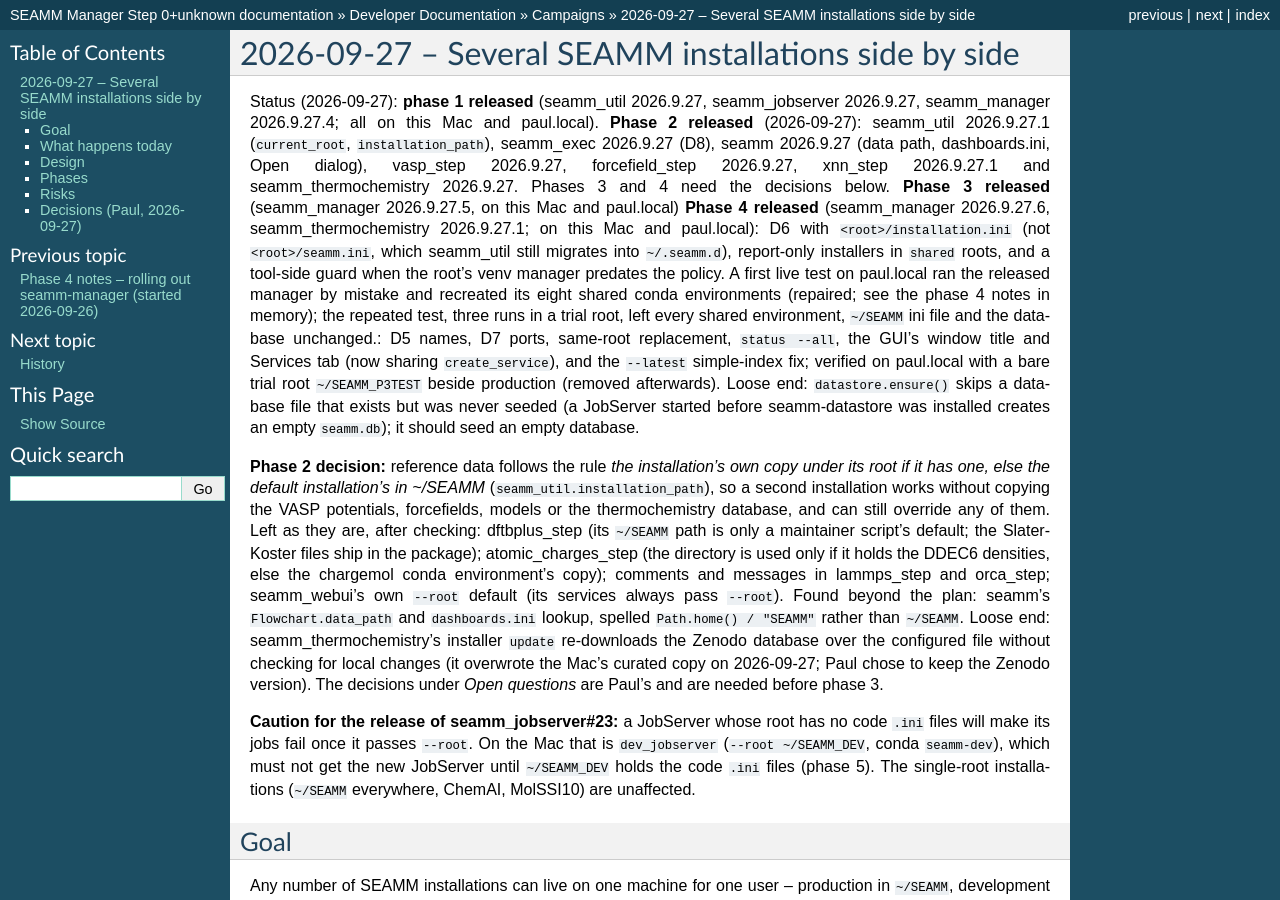
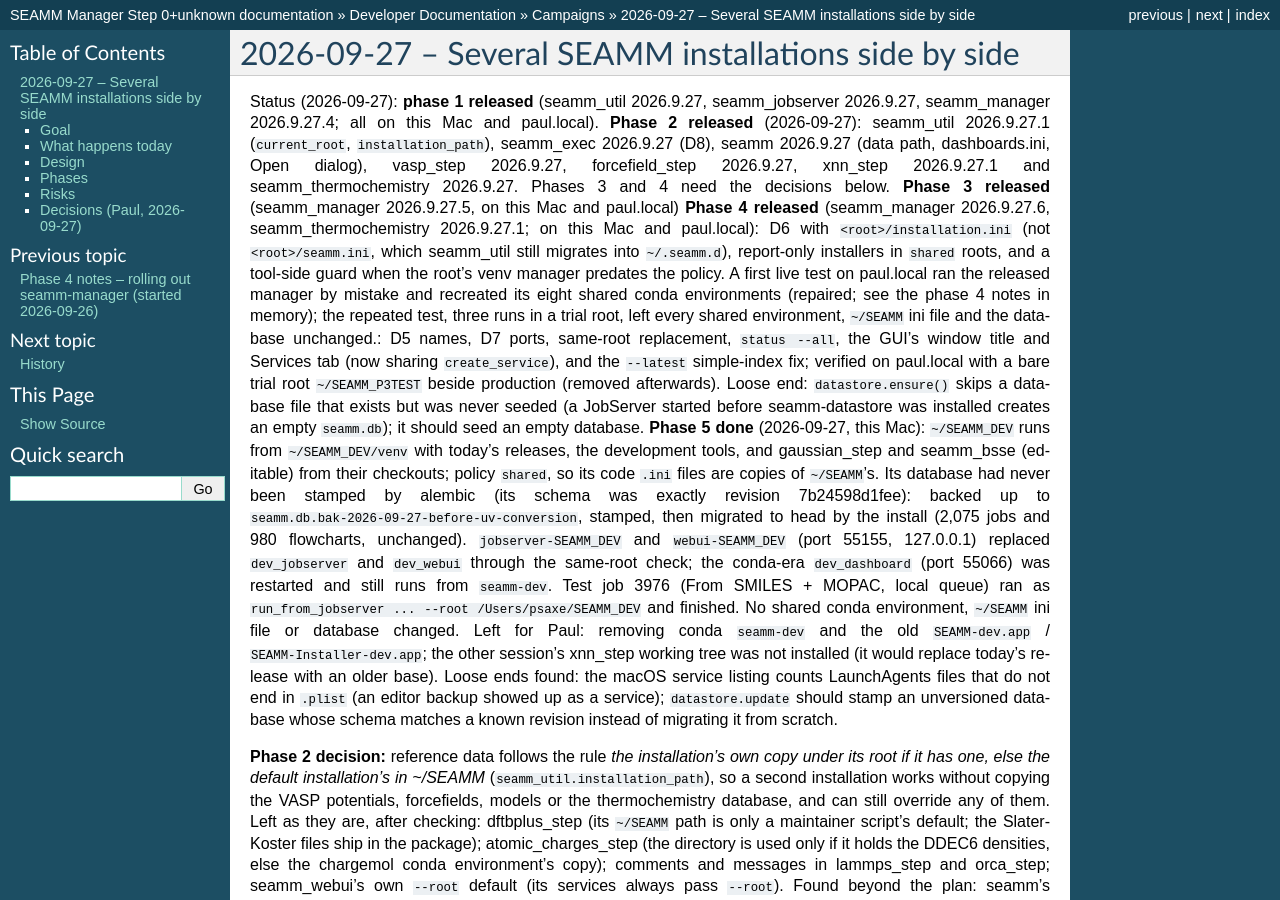
Before and after one commit to molssi-seamm/seamm_manager, a Sphinx documentation site: the page built from docs/developer_guide/campaigns/2026-09-27/index.rst, in a window 1280 px wide and 900 px high. Built offline with Sphinx 7.4.7, drawn with Linux system fonts in a browser that asks for light colours; pages that are not in the unit, such as notebooks, are missing from menus.

Commit message:
Docs: phase 5 done (~/SEAMM_DEV converted)
Co-Authored-By: Claude Opus 5.5 <noreply@anthropic.com>

```diff
--- a/docs/developer_guide/campaigns/2026-09-27/index.rst
+++ b/docs/developer_guide/campaigns/2026-09-27/index.rst
@@ -12,7 +12,24 @@ tab (now sharing ``create_service``), and the ``--latest`` simple-index fix; ver
 on paul.local with a bare trial root ``~/SEAMM_P3TEST`` beside production (removed
 afterwards). Loose end: ``datastore.ensure()`` skips a database file that exists but
 was never seeded (a JobServer started before seamm-datastore was installed creates an
-empty ``seamm.db``); it should seed an empty database.
+empty ``seamm.db``); it should seed an empty database. **Phase 5 done** (2026-09-27, this Mac): ``~/SEAMM_DEV`` runs from
+``~/SEAMM_DEV/venv`` with today's releases, the development tools, and gaussian_step
+and seamm_bsse (editable) from their checkouts; policy ``shared``, so its code ``.ini``
+files are copies of ``~/SEAMM``'s. Its database had never been stamped by alembic (its
+schema was exactly revision 7b24598d1fee): backed up to
+``seamm.db.bak-2026-09-27-before-uv-conversion``, stamped, then migrated to head by the
+install (2,075 jobs and 980 flowcharts, unchanged). ``jobserver-SEAMM_DEV`` and
+``webui-SEAMM_DEV`` (port 55155, 127.0.0.1) replaced ``dev_jobserver`` and ``dev_webui``
+through the same-root check; the conda-era ``dev_dashboard`` (port 55066) was restarted
+and still runs from ``seamm-dev``. Test job 3976 (From SMILES + MOPAC, local queue) ran
+as ``run_from_jobserver ... --root /Users/psaxe/SEAMM_DEV`` and finished. No shared
+conda environment, ``~/SEAMM`` ini file or database changed. Left for Paul: removing
+conda ``seamm-dev`` and the old ``SEAMM-dev.app`` / ``SEAMM-Installer-dev.app``; the
+other session's xnn_step working tree was not installed (it would replace today's
+release with an older base). Loose ends found: the macOS service listing counts
+LaunchAgents files that do not end in ``.plist`` (an editor backup showed up as a
+service); ``datastore.update`` should stamp an unversioned database whose schema
+matches a known revision instead of migrating it from scratch.
 
 **Phase 2 decision:** reference data follows the rule *the installation's own copy
 under its root if it has one, else the default installation's in ~/SEAMM*
```
